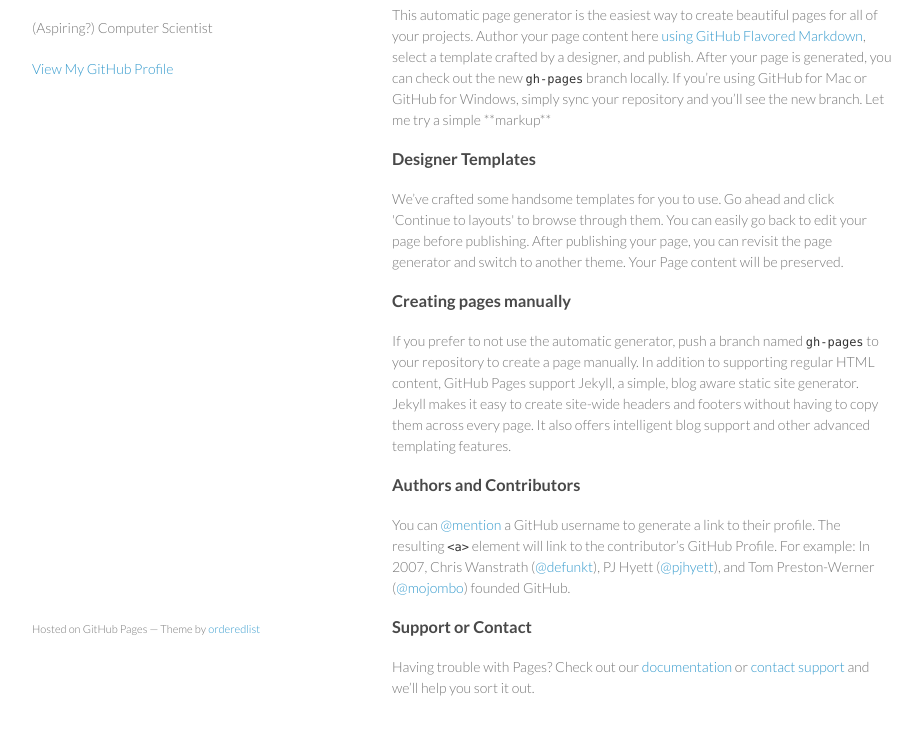
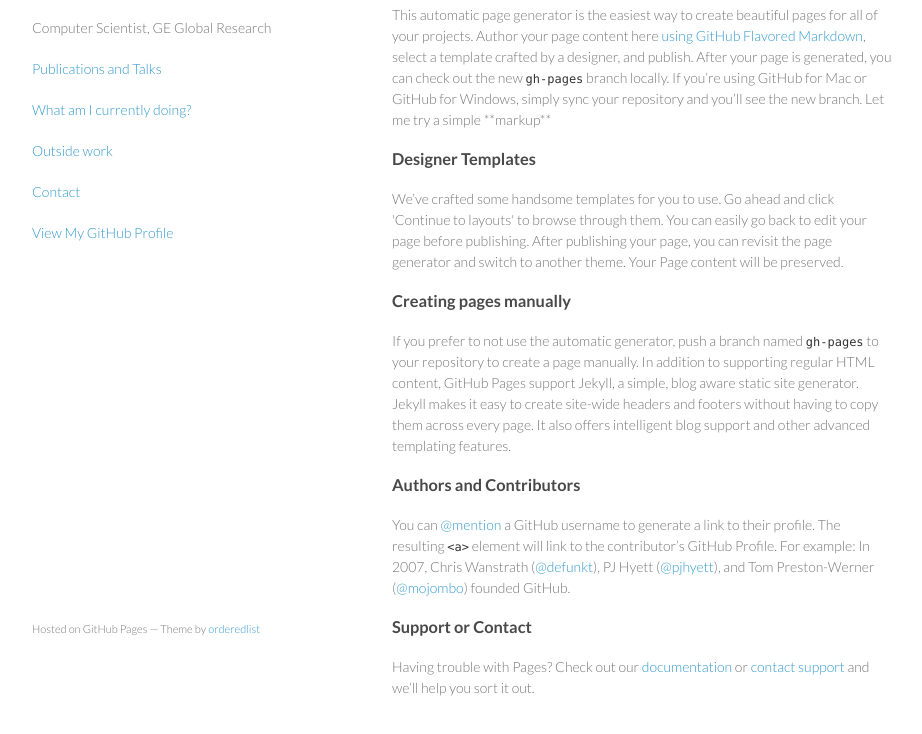
Before and after one commit to gravity1989/gravity1989.github.io, a plain HTML site: page index.html in a window 1280 px wide. Shown: the part 92-826 px from the top of the page, without its empty margins (178-1100 px from the left). Drawn offline with Linux system fonts and the light colour scheme.

Commit message:
name changes

```diff
--- a/index.html
+++ b/index.html
@@ -16,10 +16,15 @@
         <div class="wrapper">
           <header>
             <h1>Rahul V</h1>
-        <p>(Aspiring?) Computer Scientist</p>
+            <p>Computer Scientist, GE Global Research</p>
 
 
+              <p class="view"><a href="https://github.com/gravity1989">Publications and Talks</a></p>
+              <p class="view"><a href="https://github.com/gravity1989">What am I currently doing?</a></p>
+              <p class="view"><a href="https://github.com/gravity1989">Outside work</a></p>
+                <p class="view"><a href="https://github.com/gravity1989">Contact</a></p>
                <p class="view"><a href="https://github.com/gravity1989">View My GitHub Profile</a></p>
+
 
           </header>
           <section>
```
Lines whose indentation alone changed are shown as unchanged.
